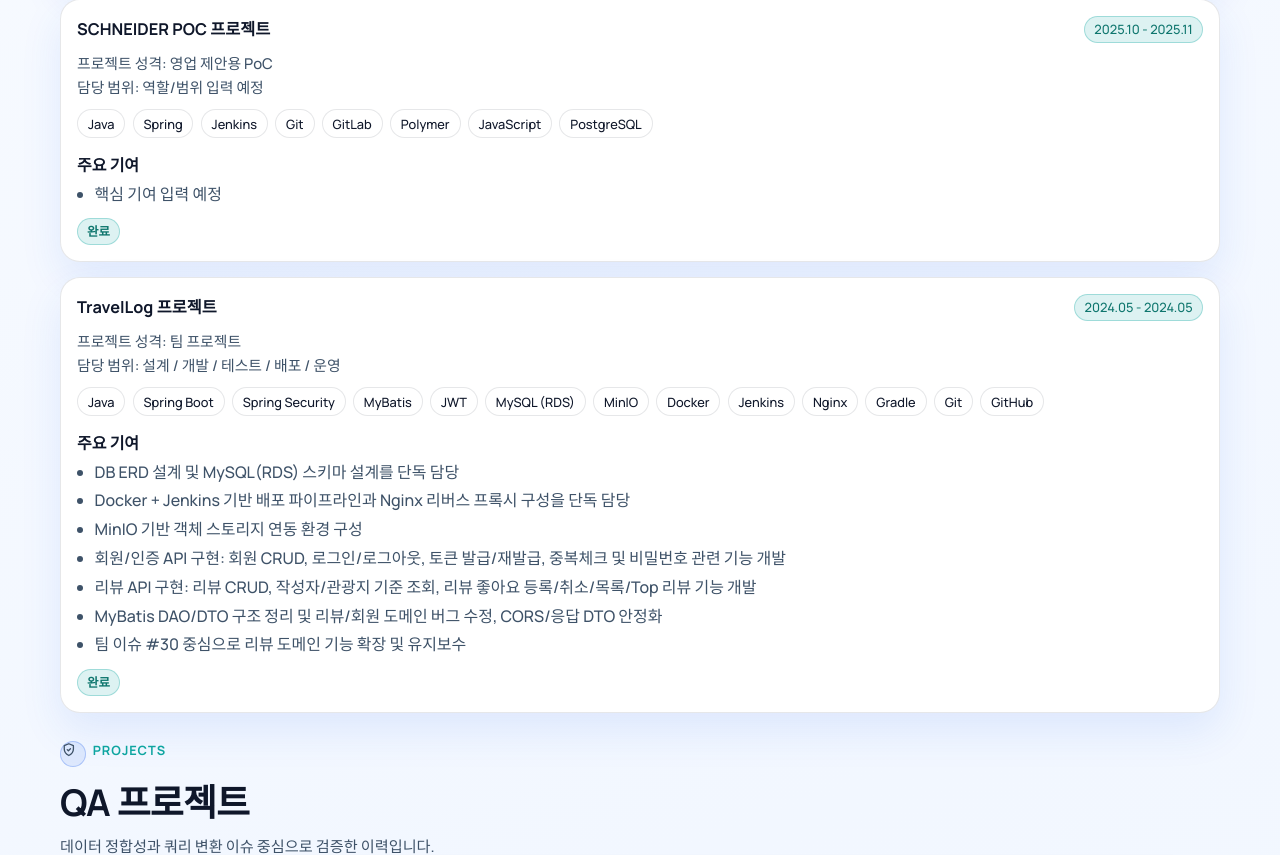
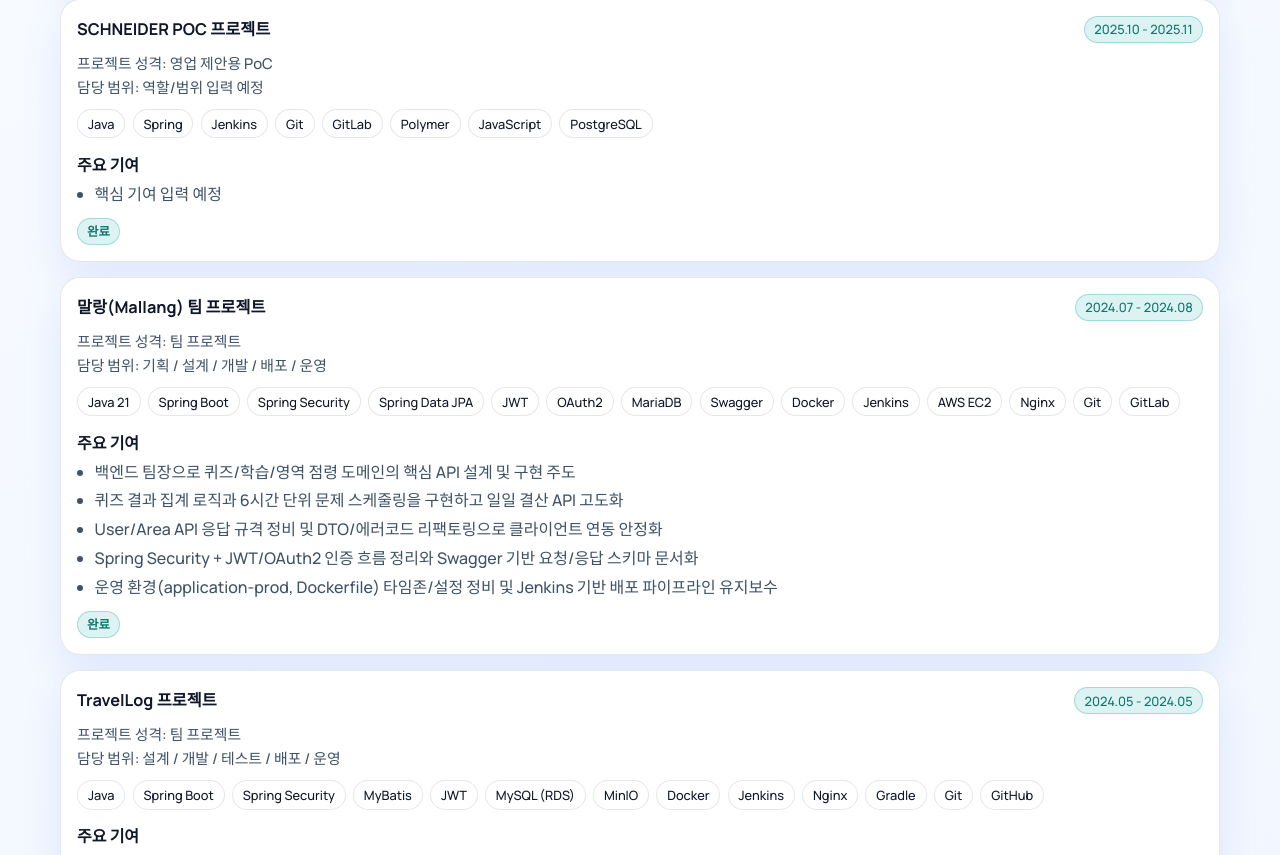
Before and after one commit to IanToo2/portfolio, a React (Vite) app: page / in a window 1280 px wide. Shown: the part 2493-3348 px from the top of the page. Built offline with nearby package versions, Linux system fonts and the light colour scheme.

Commit message:
feat: add Mallang team project portfolio card

```diff
--- a/src/data/portfolioData.js
+++ b/src/data/portfolioData.js
@@ -336,6 +336,53 @@
     isPending: false
   },
   {
+    name: "말랑(Mallang) 팀 프로젝트",
+    nameEn: "Mallang Team Project",
+    period: "2024.07 - 2024.08",
+    periodEn: "Jul 2024 - Aug 2024",
+    kind: "팀 프로젝트",
+    kindEn: "Team Project",
+    scope: ["기획", "설계", "개발", "배포", "운영"],
+    scopeEn: ["Planning", "Design", "Development", "Deployment", "Operations"],
+    tech: ["Java 21", "Spring Boot", "Spring Security", "Spring Data JPA", "JWT", "OAuth2", "MariaDB", "Swagger", "Docker", "Jenkins", "AWS EC2", "Nginx", "Git", "GitLab"],
+    techEn: ["Java 21", "Spring Boot", "Spring Security", "Spring Data JPA", "JWT", "OAuth2", "MariaDB", "Swagger", "Docker", "Jenkins", "AWS EC2", "Nginx", "Git", "GitLab"],
+    contributions: [
+      "백엔드 팀장으로 퀴즈/학습/영역 점령 도메인의 핵심 API 설계 및 구현 주도",
+      "퀴즈 결과 집계 로직과 6시간 단위 문제 스케줄링을 구현하고 일일 결산 API 고도화",
+      "User/Area API 응답 규격 정비 및 DTO/에러코드 리팩토링으로 클라이언트 연동 안정화",
+      "Spring Security + JWT/OAuth2 인증 흐름 정리와 Swagger 기반 요청/응답 스키마 문서화",
+      "운영 환경(application-prod, Dockerfile) 타임존/설정 정비 및 Jenkins 기반 배포 파이프라인 유지보수"
+    ],
+    contributionsEn: [
+      "Led core API design and implementation as backend team lead across quiz, study, and territory domains.",
+      "Implemented quiz result aggregation and 6-hour quiz scheduling, then improved the daily settlement API.",
+      "Stabilized client integration by refactoring User/Area API response contracts, DTOs, and error codes.",
+      "Organized authentication flows with Spring Security + JWT/OAuth2 and documented request/response schemas with Swagger.",
+      "Maintained production configuration (application-prod, Dockerfile) and Jenkins-based deployment pipeline."
+    ],
+    metrics: [
+      {
+        label: "개인 커밋",
+        labelEn: "Personal commits",
+        value: "131개 (no-merge, alias 합산)",
+        valueEn: "131 commits (no-merge, aliases combined)"
+      },
+      {
+        label: "주요 기여 도메인",
+        labelEn: "Primary contribution domains",
+        value: "퀴즈/영역/유저 API, 스케줄러",
+        valueEn: "Quiz/Area/User APIs, scheduler"
+      },
+      {
+        label: "역할",
+        labelEn: "Role",
+        value: "Backend 팀장",
+        valueEn: "Backend Team Lead"
+      }
+    ],
+    isPending: false
+  },
+  {
     name: "TravelLog 프로젝트",
     nameEn: "TravelLog Project",
     period: "2024.05 - 2024.05",
```
